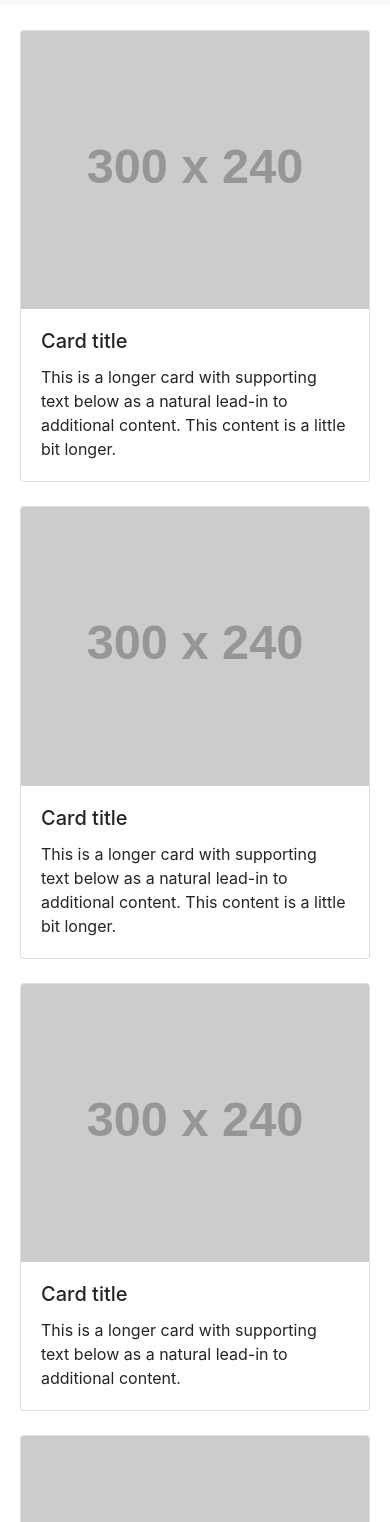
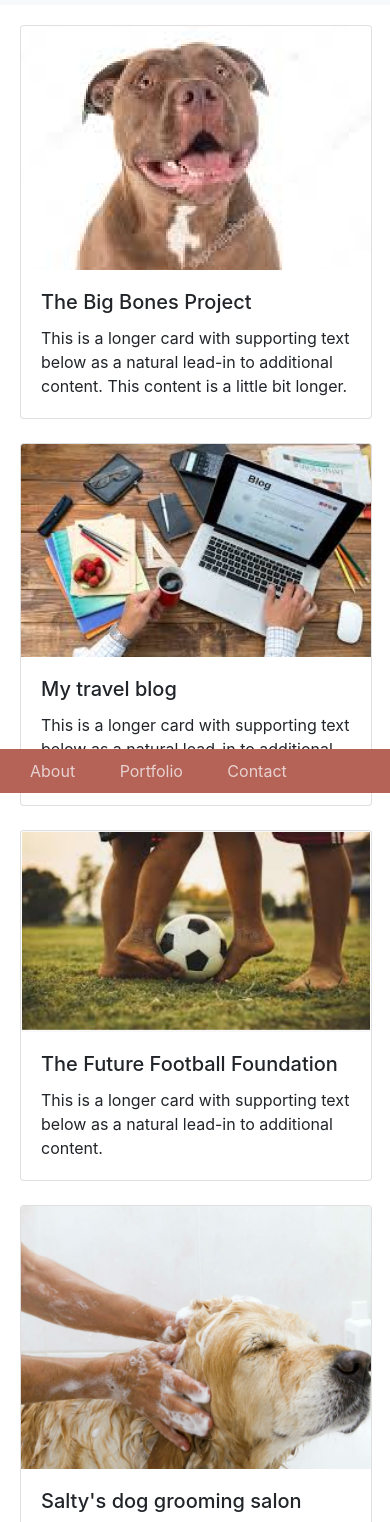
Before and after one commit to Nikki-Rees/Portfolio, a plain HTML site: page portfolio.html in a window 390 px wide. Shown: the part 51-1573 px from the top of the page. Drawn offline with nearby package versions, Linux system fonts and the light colour scheme; placeholder pictures from the web are drawn by us.

Commit message:
Website with media query and content added

```diff
--- a/Assets/CSS/style.css
+++ b/Assets/CSS/style.css
@@ -1,19 +1,42 @@
 * {
-    Box-sizing: border-box;
+    box-sizing: border-box;
 }
 
 body {
  font-size: 16px;
-}
-
-header {
-    margin: auto;
-    align-content: stretch;
 
 }
 
-main {
-    margin: 5px;
+nav {
+    margin: auto;
+    align-content: stretch;
+    overflow: hidden;
+    position: fixed; /* Set the navbar to fixed position */
+    top: 0; /* Position the navbar at the top of the page */
+    width: 100%; /* Full width */
+
+}
+nav .bg-light {
+    background-color: #d7cec7;
+}
+
+nav .line{
+    border-width: 2px;
+    border-color: #b56357;
+}
+/* .navbar-expand{-sm|-md|-lg|-xl} */
+
+.container {
+    margin: 10px;
+    margin-top: 10px;
+    padding: 10px;
+}
+
+h1{
+    color: #221310;
+}
+p{
+    text-align: left;
 }
 
 section {
@@ -21,9 +44,63 @@ section {
     width: 100%;
     align-content: top;
 }
+.btn-primary {
+    color: #fff;
+    background-color: #b56357;
+    border-color: #b56357;
+}
+
+.footer {
+    position: fixed;
+    margin-top: auto;
+    padding: 10px;
+    left: 0;
+    bottom: 0;
+    background-color: #b56357;
+    width: 100%;
+    color: rgb(221, 221, 221);
+    text-align: stretch;
+}
+
+#footer-nav{
+    color: rgba(236, 218, 218, 0.933);
+    padding: 20px;
+    margin-top: 10px;
+    box-align: center;
+}
+
+@media screen and (max-width: 800px) {
+.card {
+    align-self: center;
+}
 
 @media screen and (max-width: 768px) {
 
-    .container {
+
+    img {
         width: 100%;
-        padding: 20px;}
+        align-self: center;
+    }
+    .card {
+        width:95%;
+        align-content: center;
+    }
+    .card-title .card-text {
+        font-size: 16px;
+}
+
+@media screen and (max-width: 640px) {
+img {
+    width: 100%;
+    align-self: center;
+}
+.card {
+    width:95%;
+    align-content: center;
+}
+.card-title
+.card-text {
+    font-size: 12px;
+}
+}
+}}
--- a/portfolio.html
+++ b/portfolio.html
@@ -16,7 +16,7 @@
 <body>
 
     <nav class="navbar navbar-expand-lg navbar-light bg-light">
-        <a class="navbar-brand" href="#">Nikki Rees</a>
+        <a class="navbar-brand" href="index.html">Nikki Rees</a>
         <button class="navbar-toggler" type="button" data-toggle="collapse" data-target="#navbarText" aria-controls="navbarText" aria-expanded="false" aria-label="Toggle navigation">
           <span class="navbar-toggler-icon"></span>
         </button>
@@ -43,9 +43,9 @@
         <div class="row row-cols-1 row-cols-md-3">
             <div class="col mb-4">
                 <div class="card">
-                    <img src="http://placehold.it/300x240" class="card-img-top" alt="...">
+                    <img src="Assets/bigbones-headshot.png" class="card-img-top" alt="Large friendly pitbull dog looking at the camera">
                     <div class="card-body">
-                    <h5 class="card-title">Card title</h5>
+                    <h5 class="card-title">The Big Bones Project</h5>
                     <p class="card-text">This is a longer card with supporting text below as a natural lead-in to additional content. This content is a little bit longer.</p>
                 </div>
           </div>
@@ -53,9 +53,9 @@
 
         <div class="col mb-4">
           <div class="card">
-            <img src="http://placehold.it/300x240" class="card-img-top" alt="...">
+            <img src="Assets/blog.jpeg" class="card-img-top" alt="laptop displaying stylish blog website">
             <div class="card-body">
-              <h5 class="card-title">Card title</h5>
+              <h5 class="card-title">My travel blog</h5>
               <p class="card-text">This is a longer card with supporting text below as a natural lead-in to additional content. This content is a little bit longer.</p>
             </div>
           </div>
@@ -63,9 +63,9 @@
 
         <div class="col mb-4">
           <div class="card">
-            <img src="http://placehold.it/300x240" class="card-img-top" alt="...">
+            <img src="Assets/future_footballers.png" class="card-img-top" alt="legs and barefeet playing soccer">
             <div class="card-body">
-              <h5 class="card-title">Card title</h5>
+              <h5 class="card-title">The Future Football Foundation</h5>
               <p class="card-text">This is a longer card with supporting text below as a natural lead-in to additional content.</p>
             </div>
           </div>
@@ -73,9 +73,9 @@
 
         <div class="col mb-4">
           <div class="card">
-            <img src="http://placehold.it/300x240" class="card-img-top" alt="...">
+            <img src="Assets/header_dog_grooming.jpg" class="card-img-top" alt="dog having a bath with shower cap on">
             <div class="card-body">
-              <h5 class="card-title">Card title</h5>
+              <h5 class="card-title">Salty's dog grooming salon</h5>
               <p class="card-text">This is a longer card with supporting text below as a natural lead-in to additional content. This content is a little bit longer.</p>
             </div>
           </div>
@@ -83,9 +83,9 @@
 
         <div class="col mb-4">
             <div class="card">
-              <img src="http://placehold.it/300x240" class="card-img-top" alt="...">
+              <img src="Assets/book-stack-me-challenge-1.jpg" class="card-img-top" alt="...">
               <div class="card-body">
-                <h5 class="card-title">Card title</h5>
+                <h5 class="card-title">Share your stack</h5>
                 <p class="card-text">This is a longer card with supporting text below as a natural lead-in to additional content. This content is a little bit longer.</p>
               </div>
             </div>
@@ -93,9 +93,9 @@
 
         <div class="col mb-4">
             <div class="card">
-              <img src="http://placehold.it/300x240" class="card-img-top" alt="...">
+              <img src="Assets/What-Is-Responsive-Web-Design-Blog-min.jpg" class="card-img-top" alt="...">
               <div class="card-body">
-                <h5 class="card-title">Card title</h5>
+                <h5 class="card-title">Responsive web portfolio</h5>
                 <p class="card-text">This is a longer card with supporting text below as a natural lead-in to additional content. This content is a little bit longer.</p>
               </div>
             </div>
@@ -104,13 +104,15 @@
 
     </main>
 
-    <footer>
-      <nav class="navbar sticky-bottom navbar-light bg-light">
-        <a class="navbar-brand" href="index.html">About</a>
-        <a class="navbar-brand" href="portfolio.html">Portfolio</a>
-        <a class="navbar-brand" href="contact.html">Contact</a>
-        </nav>
+    <footer class="footer">
+        <a id="footer-nav" href="index.html">About</a>
+        <a id="footer-nav" href="portfolio.html">Portfolio</a>
+        <a id="footer-nav" href="contact.html">Contact</a>
     </footer>
+
+    <script src="https://code.jquery.com/jquery-3.4.1.slim.min.js" integrity="sha384-J6qa4849blE2+poT4WnyKhv5vZF5SrPo0iEjwBvKU7imGFAV0wwj1yYfoRSJoZ+n" crossorigin="anonymous"></script>
+    <script src="https://cdn.jsdelivr.net/npm/popper.js@1.16.0/dist/umd/popper.min.js" integrity="sha384-Q6E9RHvbIyZFJoft+2mJbHaEWldlvI9IOYy5n3zV9zzTtmI3UksdQRVvoxMfooAo" crossorigin="anonymous"></script>
+    <script src="https://stackpath.bootstrapcdn.com/bootstrap/4.4.1/js/bootstrap.min.js" integrity="sha384-wfSDF2E50Y2D1uUdj0O3uMBJnjuUD4Ih7YwaYd1iqfktj0Uod8GCExl3Og8ifwB6" crossorigin="anonymous"></script>
 
 </body>
 
```
Also changed, not shown: contact.html (+10 -11 lines), index.html (+20 -22 lines), Assets/Online_Opshop.png (added), Assets/What-Is-Responsive-Web-Design-Blog-min.jpg (added), Assets/bigbones-headshot.png (added), Assets/bigbones.jpeg (added), Assets/blog.jpeg (added), Assets/book-stack-me-challenge-1.jpg (added), Assets/future_footballers.png (added), Assets/green-potted-plant-trees-in-the-pot-isolated-on-white-background-.jpg (added), Assets/header_dog_grooming.jpg (added), Assets/iMac_in_home_office-web-design.jpg (added), Assets/saltys_grooming.jpeg (added), Assets/webdesign.jpeg (added), 1 more files, 2 other files.
